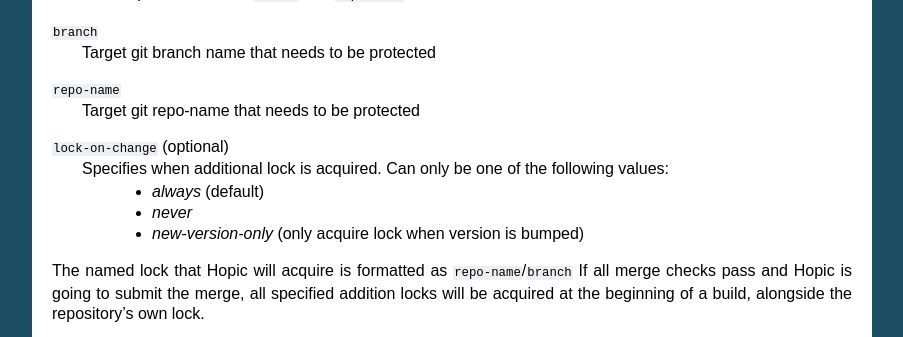
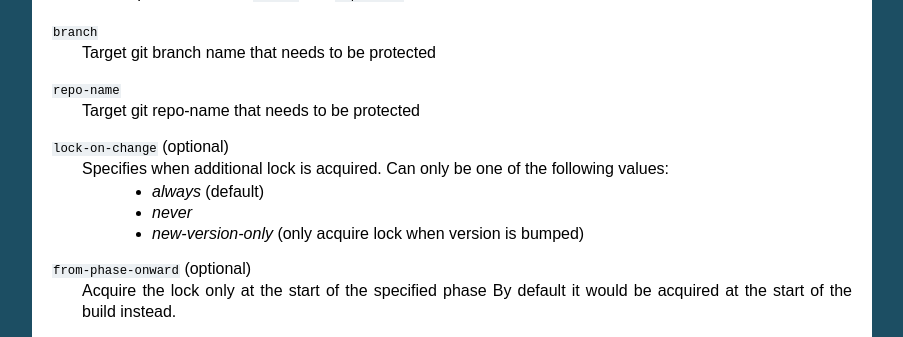
Before and after one commit to tomtom-international/hopic, a Sphinx documentation site: the page built from doc/source/config.rst, in a window 1280 px wide and 900 px high, scrolled down 3951 px, cut to the strip 0-337 px from the top of the window. Shown: the whole strip, without its empty margins (198-1101 px from the left). Built offline with Sphinx 7.4.7, drawn with Linux system fonts in a browser that asks for light colours.

Commit message:
docs: add from-phase-onward explanation

```diff
--- a/doc/source/config.rst
+++ b/doc/source/config.rst
@@ -182,6 +182,10 @@ This assumes that the other git repo's are protected with a named lock while mer
      - *always* (default)
      - *never*
      - *new-version-only* (only acquire lock when version is bumped)
+
+``from-phase-onward`` (optional)
+    Acquire the lock only at the start of the specified phase
+    By default it would be acquired at the start of the build instead.
 
 The named lock that Hopic will acquire is formatted as ``repo-name``/``branch``
 If all merge checks pass and Hopic is going to submit the merge, all specified addition locks will be acquired at the beginning of a build, alongside the repository's own lock.
```
